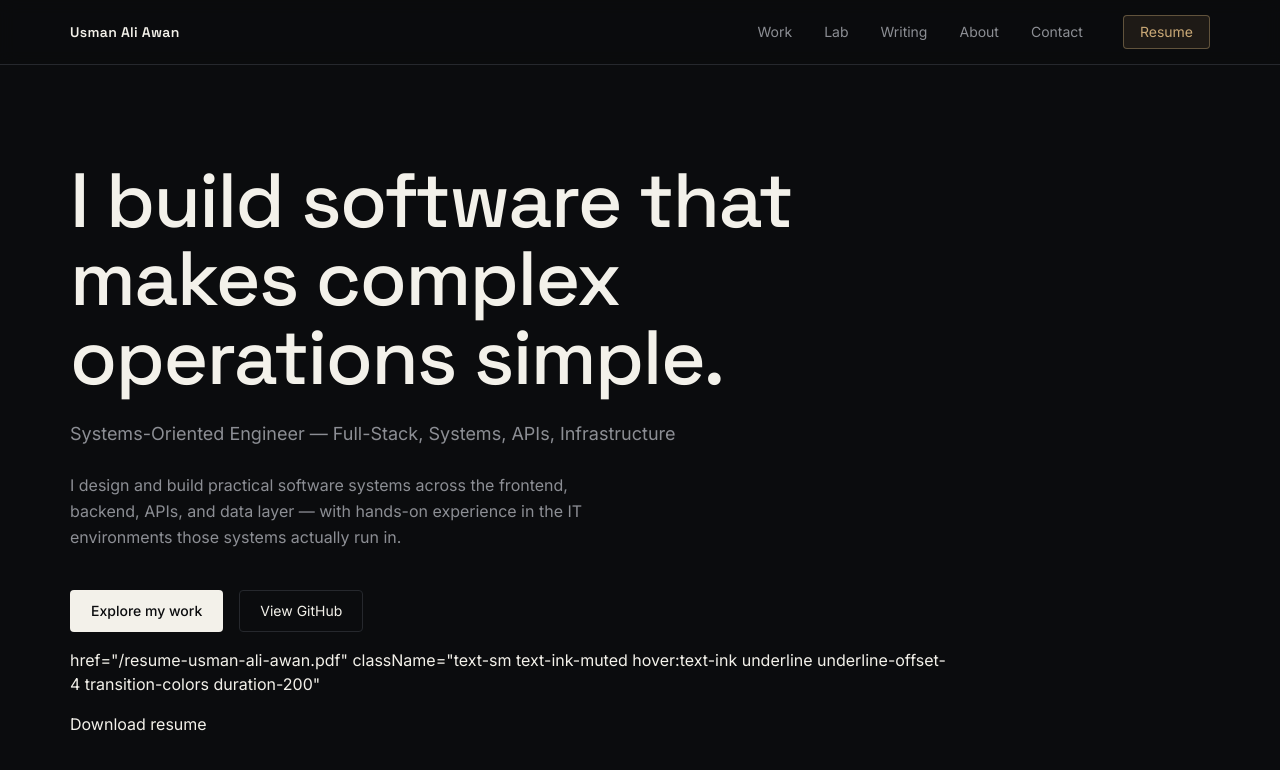
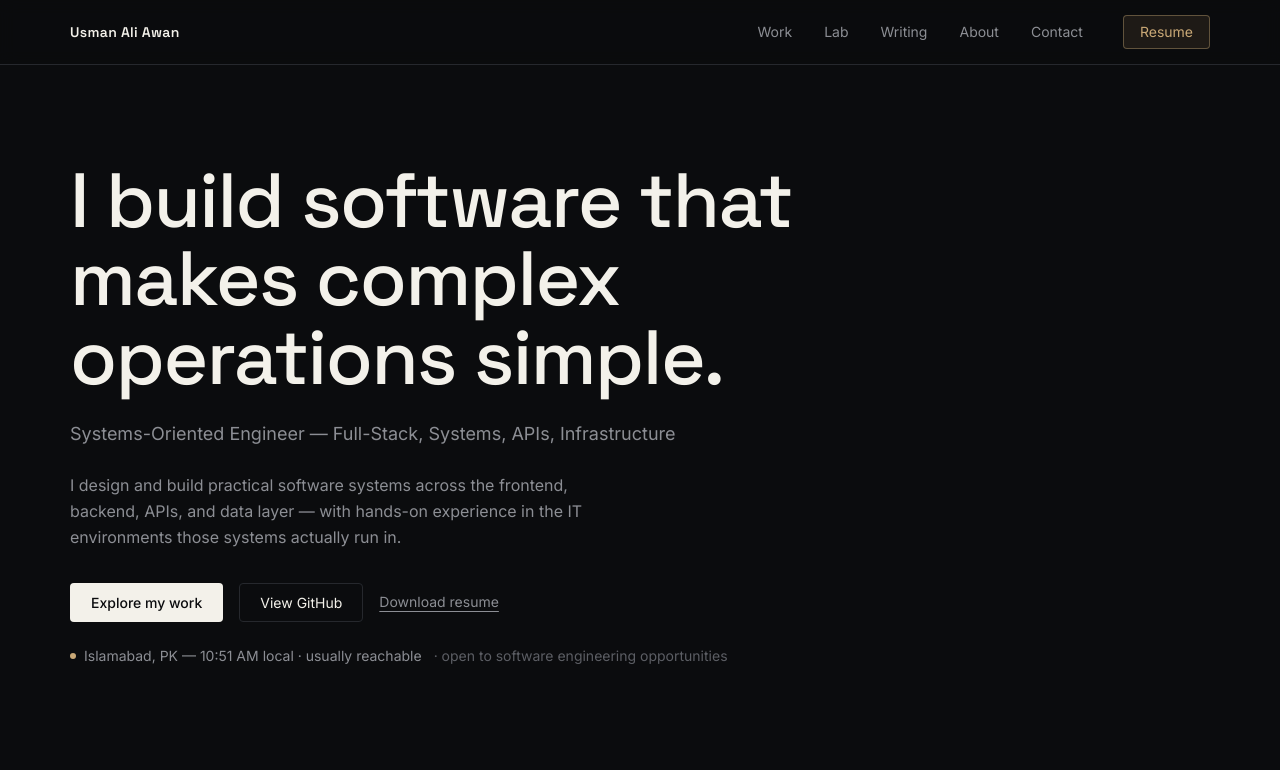
Before and after one commit to malikusman01/My-Portfolio-Next.js, a Next.js app: page / in a window 1280 px wide. Shown: the top 770 px of the page. Built offline with nearby package versions, Linux system fonts and the light colour scheme.

Commit message:
new sections added with new animations

```diff
--- a/app/globals.css
+++ b/app/globals.css
@@ -1,6 +1,10 @@
 @tailwind base;
 @tailwind components;
 @tailwind utilities;
+
+:root {
+  --ease-premium: cubic-bezier(0.16, 1, 0.3, 1);
+}
 
 @layer base {
   * {
@@ -66,6 +70,35 @@
   transform: translateY(0);
 }
 
+.tilt-card {
+  position: relative;
+  transition: transform 200ms var(--ease-premium);
+  transform-style: preserve-3d;
+  will-change: transform;
+}
+
+.tilt-card-spotlight {
+  position: absolute;
+  inset: 0;
+  border-radius: inherit;
+  pointer-events: none;
+  opacity: var(--spot-opacity, 0);
+  transition: opacity 300ms ease;
+  background: radial-gradient(
+    220px circle at var(--spot-x, 50%) var(--spot-y, 50%),
+    rgba(201, 168, 118, 0.12),
+    transparent 70%
+  );
+}
+
+.magnetic {
+  transition: transform 250ms var(--ease-premium);
+}
+
+.page-transition {
+  animation: fadeInUp 450ms var(--ease-premium) both;
+}
+
 @keyframes fadeIn {
   from {
     opacity: 0;
--- a/app/layout.tsx
+++ b/app/layout.tsx
@@ -3,6 +3,8 @@ import { Space_Grotesk, Inter } from "next/font/google";
 import "./globals.css";
 import Navigation from "@/components/navigation/Navigation";
 import Footer from "@/components/layout/Footer";
+// add to imports:
+import PageTransition from "@/components/layout/PageTransition";
 
 const display = Space_Grotesk({
   subsets: ["latin"],
@@ -84,7 +86,9 @@ export default function RootLayout({
           Skip to content
         </a>
         <Navigation />
-        <main id="main-content">{children}</main>
+        <main id="main-content">
+  <PageTransition>{children}</PageTransition>
+</main>
         <Footer />
       </body>
     </html>
--- a/components/hero/Hero.tsx
+++ b/components/hero/Hero.tsx
@@ -2,6 +2,7 @@ import Link from "next/link";
 import ArchitectureFlow from "./ArchitectureFlow";
 import RoleRotator from "./RoleRotator";
 import LiveClock from "@/components/layout/LiveClock";
+import MagneticButton from "@/components/layout/MagneticButton";
 
 export default function Hero() {
   return (
@@ -35,12 +36,15 @@ export default function Hero() {
             className="mt-10 flex flex-wrap items-center gap-4 animate-[fadeInUp_700ms_ease_both]"
             style={{ animationDelay: "260ms" }}
           >
+            <MagneticButton>
               <Link
                 href="/work"
                 className="rounded border border-ink/20 bg-ink px-5 py-2.5 text-sm font-medium text-bg transition-colors duration-200 hover:bg-ink/90"
               >
                 Explore my work
               </Link>
+            </MagneticButton>
+            <MagneticButton>
               <a
                 href="#"
                 target="_blank"
@@ -49,10 +53,11 @@ export default function Hero() {
               >
                 View GitHub
               </a>
-
+            </MagneticButton>
+            <a
               href="/resume-usman-ali-awan.pdf"
               className="text-sm text-ink-muted hover:text-ink underline underline-offset-4 transition-colors duration-200"
-            <a>
+            >
               Download resume
             </a>
           </div>
```
Lines whose indentation alone changed are shown as unchanged.
